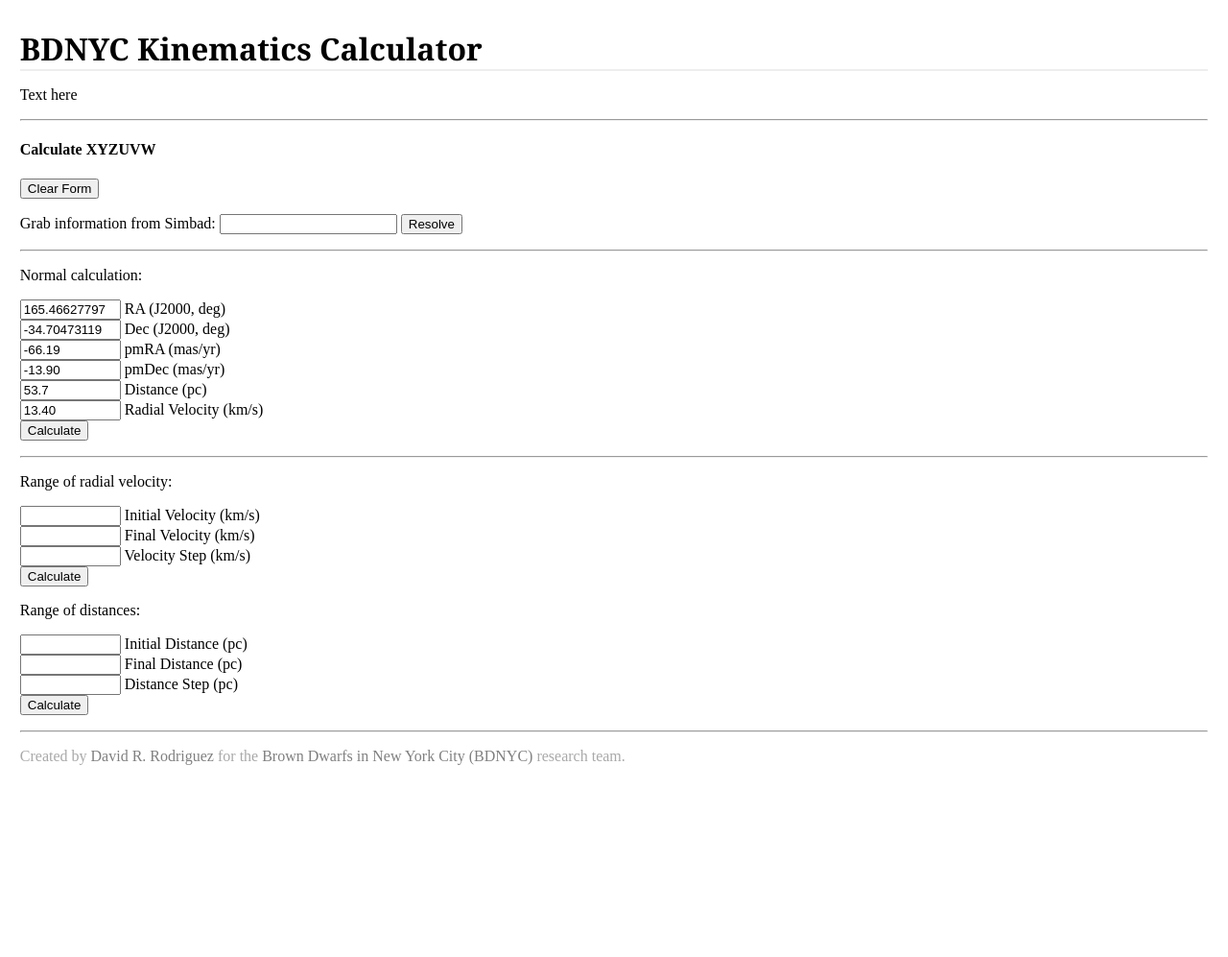
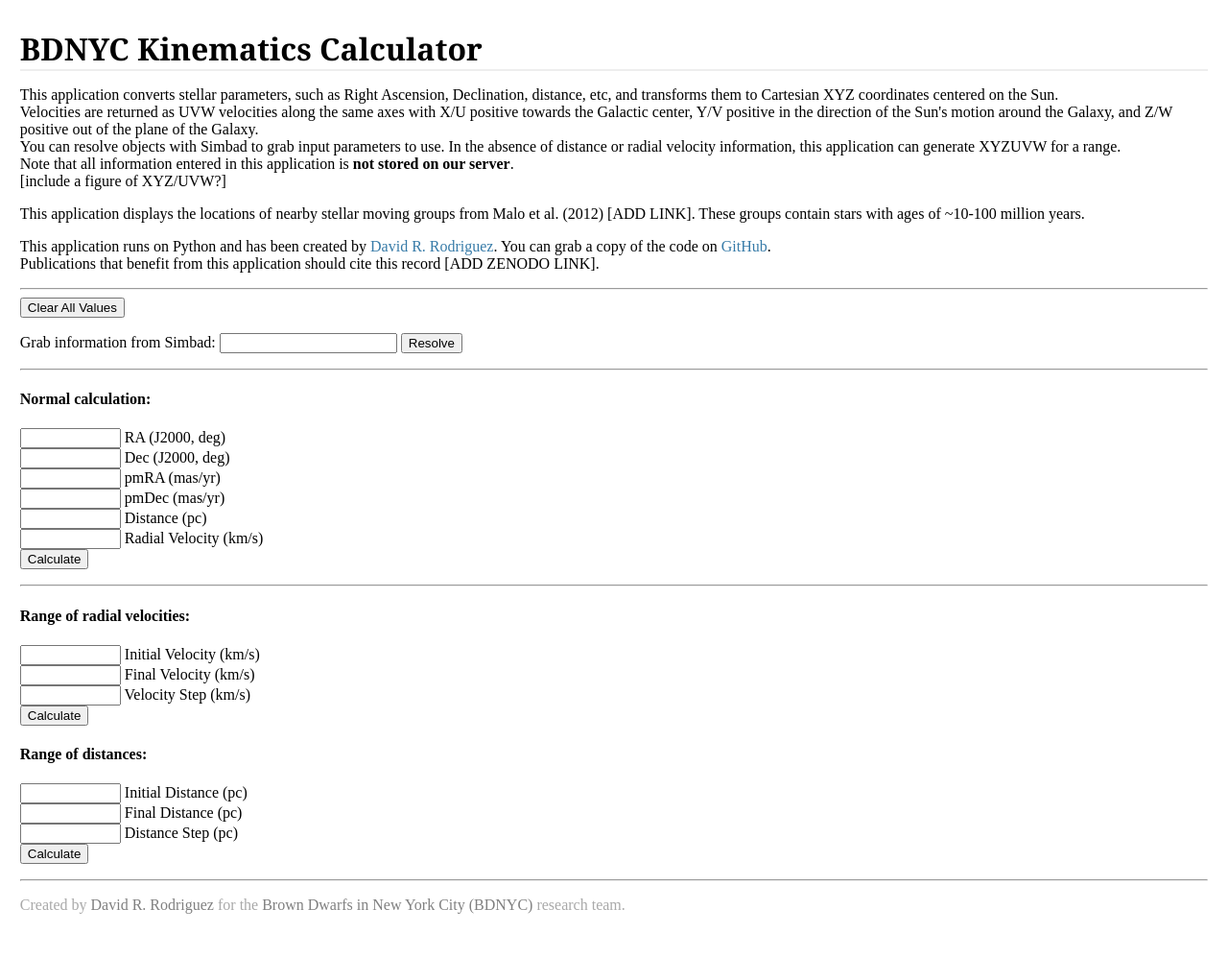
Before and after one commit to dr-rodriguez/Kinematics-App, a Flask app: page /query in a window 1280 px wide. Shown: the part 202-1199 px from the top of the page at 96% size. Before the commit the page ends 999 px from the top, so only its background shows below. Run offline with Flask 2, Linux system fonts and the light colour scheme.

Commit message:
added some text

```diff
--- a/kinematics_app/templates/query.html
+++ b/kinematics_app/templates/query.html
@@ -15,15 +15,36 @@
 
     <div class=metanav>
         <p>
-            Text here
+            This application converts stellar parameters, such as Right Ascension, Declination, distance, etc, and
+            transforms them to Cartesian XYZ coordinates centered on the Sun. <br>
+            Velocities are returned as UVW velocities along the same axes with X/U positive
+            towards the Galactic center, Y/V positive in the direction of the
+            Sun's motion around the Galaxy, and Z/W positive out of the plane of the Galaxy. <br>
+
+            You can resolve objects with Simbad to grab input parameters to use. In the absence of distance or
+            radial velocity information, this application can generate XYZUVW for a range. <br>
+            Note that all information entered in this application is <b>not stored on our server</b>.
+            <br>
+
+            [include a figure of XYZ/UVW?]
+        </p>
+        <p>
+            This application displays the locations of nearby stellar moving groups from Malo et al. (2012) [ADD LINK].
+            These groups contain stars with ages of ~10-100 million years.
+        </p>
+        <p>
+            This application runs on Python and has been created by
+            <a href="http://dr-rodriguez.github.io/">David R. Rodriguez</a>.
+            You can grab a copy of the code on <a href="https://github.com/dr-rodriguez/Kinematics-App">GitHub</a>. <br>
+            Publications that benefit from this application should cite this record [ADD ZENODO LINK].
         </p>
 
         <hr>
 
-        <h4 id="all_known">Calculate XYZUVW</h4>
+        <!--<h4 id="all_known">Calculate XYZUVW</h4>-->
 
         <form action="clear">
-            <input type="submit" value="Clear Form">
+            <input type="submit" value="Clear All Values">
         </form>
 
         <form method='post' action="simbad">
@@ -36,7 +57,7 @@
         <hr>
 
         <form id='all_known' method='post' action='results' >
-            <p> Normal calculation:</p>
+            <h4> Normal calculation:</h4>
             <p>
                 <input TYPE="TEXT" NAME="ra" VALUE="{{ra}}" SIZE=10>  RA (J2000, deg)<BR>
                 <input TYPE="TEXT" NAME="dec" VALUE="{{dec}}" SIZE=10>  Dec (J2000, deg)<BR>
@@ -52,7 +73,7 @@
         <hr>
 
         <form id="multi_rv" method="post" action="results">
-            <p>Range of radial velocity:</p>
+            <h4>Range of radial velocities:</h4>
             <p>
                 <input type="text" name="rv_ini" value="{{rv_ini}}" size=10> Initial Velocity (km/s)<br>
                 <input type="text" name="rv_fin" value="{{rv_fin}}" size=10> Final Velocity (km/s)<br>
@@ -63,7 +84,7 @@
         </form>
 
         <form id="multi_dist" method="post" action="results">
-            <p>Range of distances:</p>
+            <h4>Range of distances:</h4>
             <p>
                 <input type="text" name="dist_ini" value="{{dist_ini}}" size=10> Initial Distance (pc)<br>
                 <input type="text" name="dist_fin" value="{{dist_fin}}" size=10> Final Distance (pc)<br>
```
